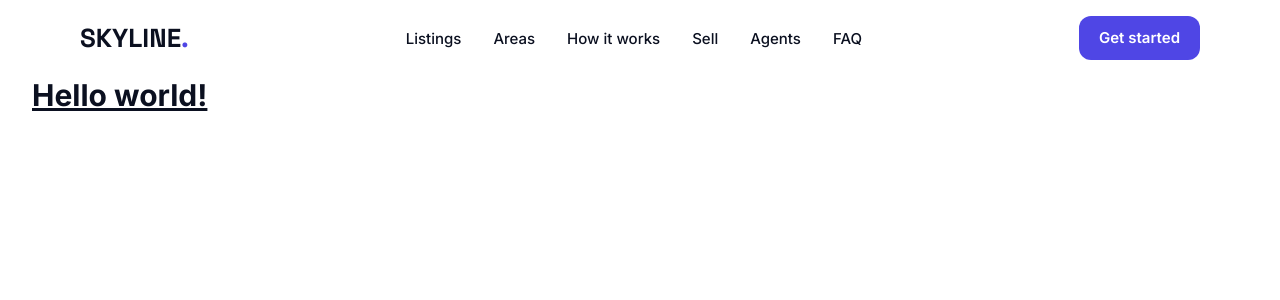
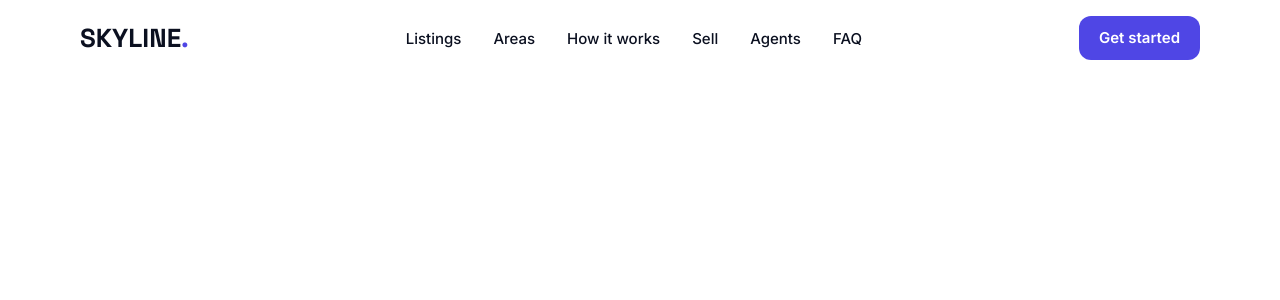
Before and after one commit to Evandereth/skyline, a React (Vite) app: page / in a window 1280 px wide. Shown: the top 300 px of the page. Built offline with nearby package versions, Linux system fonts and the light colour scheme.

Commit message:
git set for terminal

```diff
--- a/src/App.jsx
+++ b/src/App.jsx
@@ -9,9 +9,7 @@ function App() {
     <main>
       <Navbar />
     </main>
-    <h1 className="text-3xl font-bold underline">
-      Hello world!
-    </h1>
+
     </>
   )
 }
```
